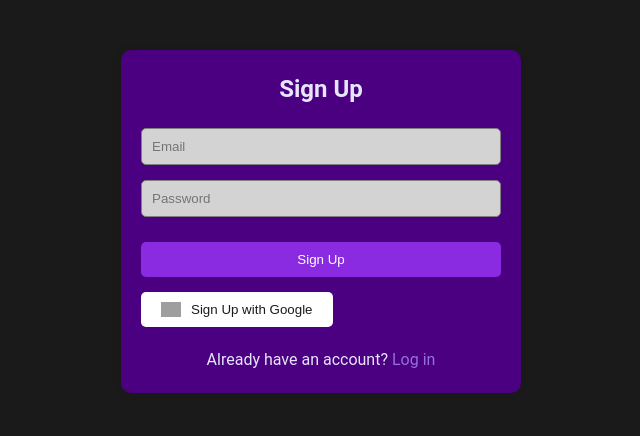
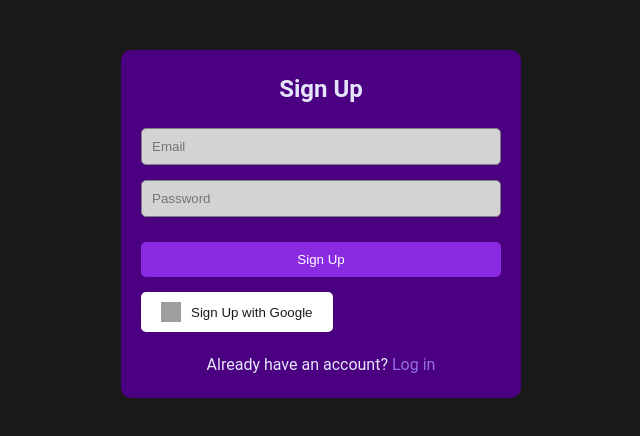
Before and after one commit to lanle05/lanle05-language-learning-flashcard-app-portfolio, a React (Create React App) app: page /signup in a window 1280 px wide. Shown: the top 436 px of the page, without its empty margins (319-959 px from the left). Built offline with nearby package versions, Linux system fonts and the light colour scheme; no server answers; grey boxes are pictures that could not be loaded.

Commit message:
Minor changes to UI

```diff
--- a/src/App.css
+++ b/src/App.css
@@ -60,6 +60,15 @@
   }
 }
 
+@keyframes slideInNext {
+  from { transform: translateX(100%); }
+  to { transform: translateX(0); }
+}
+
+@keyframes slideInPrev {
+  from { transform: translateX(-100%); }
+  to { transform: translateX(0); }
+}
 
 @import url('https://fonts.googleapis.com/css2?family=Roboto:wght@300;400;700&display=swap');
 
--- a/src/Auth.css
+++ b/src/Auth.css
@@ -1,4 +1,3 @@
-/* Auth.css (use for both Login.css and Signup.css) */
 .auth-container {
   max-width: 400px;
   margin: 50px auto;
@@ -38,6 +37,7 @@
 .google-auth-button img {
   width: 20px;
   margin-right: 10px;
+  height: 20px;
 }
 
 .auth-link {
--- a/src/Dashboard.css
+++ b/src/Dashboard.css
@@ -1,4 +1,4 @@
-/* Dashboard.css */
+
 .dashboard-container {
   padding: 20px;
 }
```
